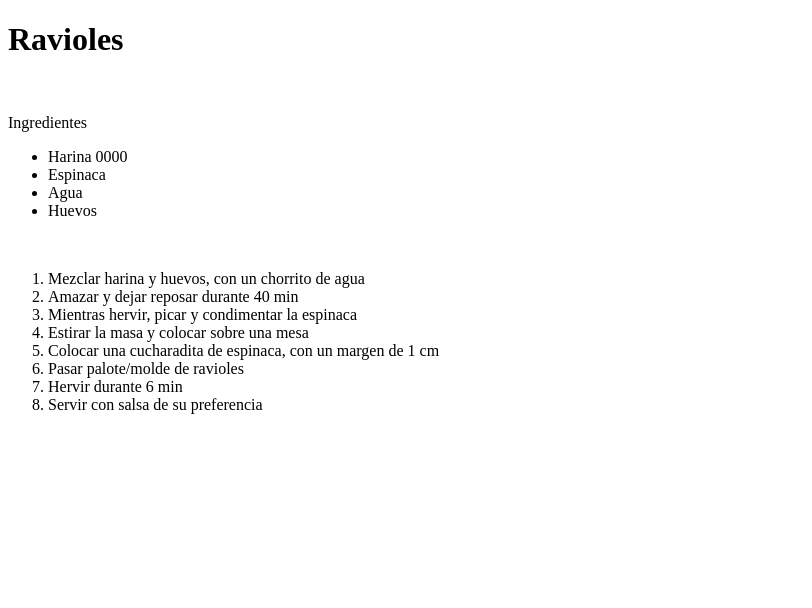
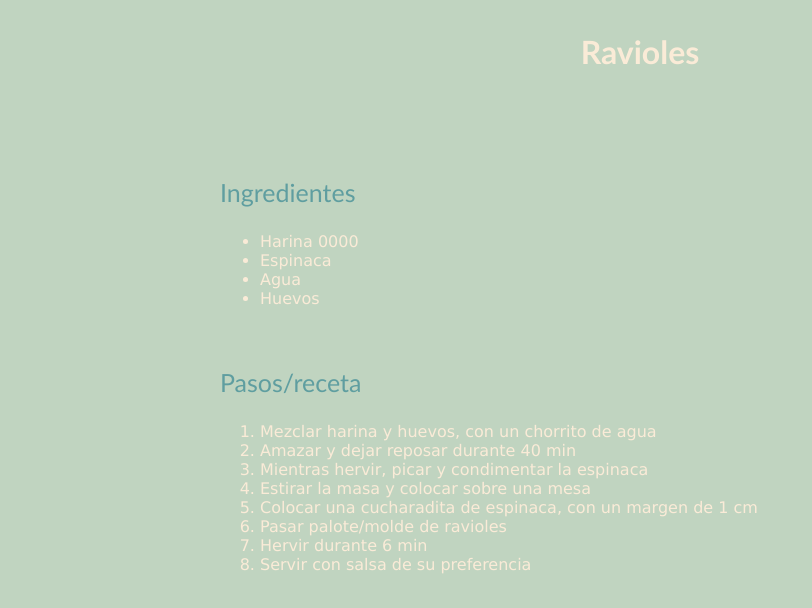
Before and after one commit to JosefinaStab/Odin-recipes4, a plain HTML site: page ravioles.html in a window 1280 px wide. Shown: the whole page, without its empty margins (0-812 px from the left). Drawn offline with Linux system fonts and the light colour scheme.

Commit message:
Edit html ravioles, edit css ravioles

```diff
--- /dev/null
+++ b/ravioles.css
@@ -0,0 +1,44 @@
+body {
+    max-width: 900px;
+    margin: auto;
+    align-items: left;
+    text-align: left;
+    color: antiquewhite;
+}
+
+h1{
+    text-align: center;
+    font-family: 'Trebuchet MS', 'Lucida Sans Unicode', 'Lucida Grande', 'Lucida Sans', Arial, sans-serif;
+}
+
+p{
+    font-family: 'Trebuchet MS', 'Lucida Sans Unicode', 'Lucida Grande', 'Lucida Sans', Arial, sans-serif;
+    color: cadetblue;
+    font-size: 25px;
+
+
+}
+
+ol{
+    font-family: 'Lucida Sans', 'Lucida Sans Regular', 'Lucida Grande', 'Lucida Sans Unicode', Geneva, Verdana, sans-serif;
+}
+
+ul{
+    font-family: 'Lucida Sans', 'Lucida Sans Regular', 'Lucida Grande', 'Lucida Sans Unicode', Geneva, Verdana, sans-serif;
+}
+.boxcero {
+    padding: 10px;
+    margin: 1px;
+    border: 5px;
+}
+
+.boxone {
+    padding: 10px;
+    margin: 20px;
+    border: 10px;
+}
+
+*{
+    background-color: rgb(192, 212, 192);
+
+}
--- a/ravioles.html
+++ b/ravioles.html
@@ -5,22 +5,29 @@
     <meta http-equiv="X-UA-Compatible" content="IE=edge">
     <meta name="viewport" content="width=device-width, initial-scale=1.0">
     <title>Ravioles</title>
+
+    <link rel="stylesheet" href="ravioles.css">
+
 </head>
 <body>
+    <div class="boxcero">
     <h1>Ravioles</h1>
+    </div>
 
 <br>
 
-    <p>Ingredientes</p>
-
+    <div class="boxone">
+    <div><p>Ingredientes</p></div>
     <ul>
         <li>Harina 0000</li>
         <li>Espinaca</li>
         <li>Agua</li>
         <li>Huevos</li>
     </ul>
+
 <br>
 
+    <div><p>Pasos/receta</p></div>
     <ol>
         <li>Mezclar harina y huevos, con un chorrito de agua</li>
         <li>Amazar y dejar reposar durante 40 min</li>
@@ -31,6 +38,6 @@
         <li>Hervir durante 6 min</li>
         <li>Servir con salsa de su preferencia</li>
     </ol>
-
+    </div>
 </body>
 </html>
```
